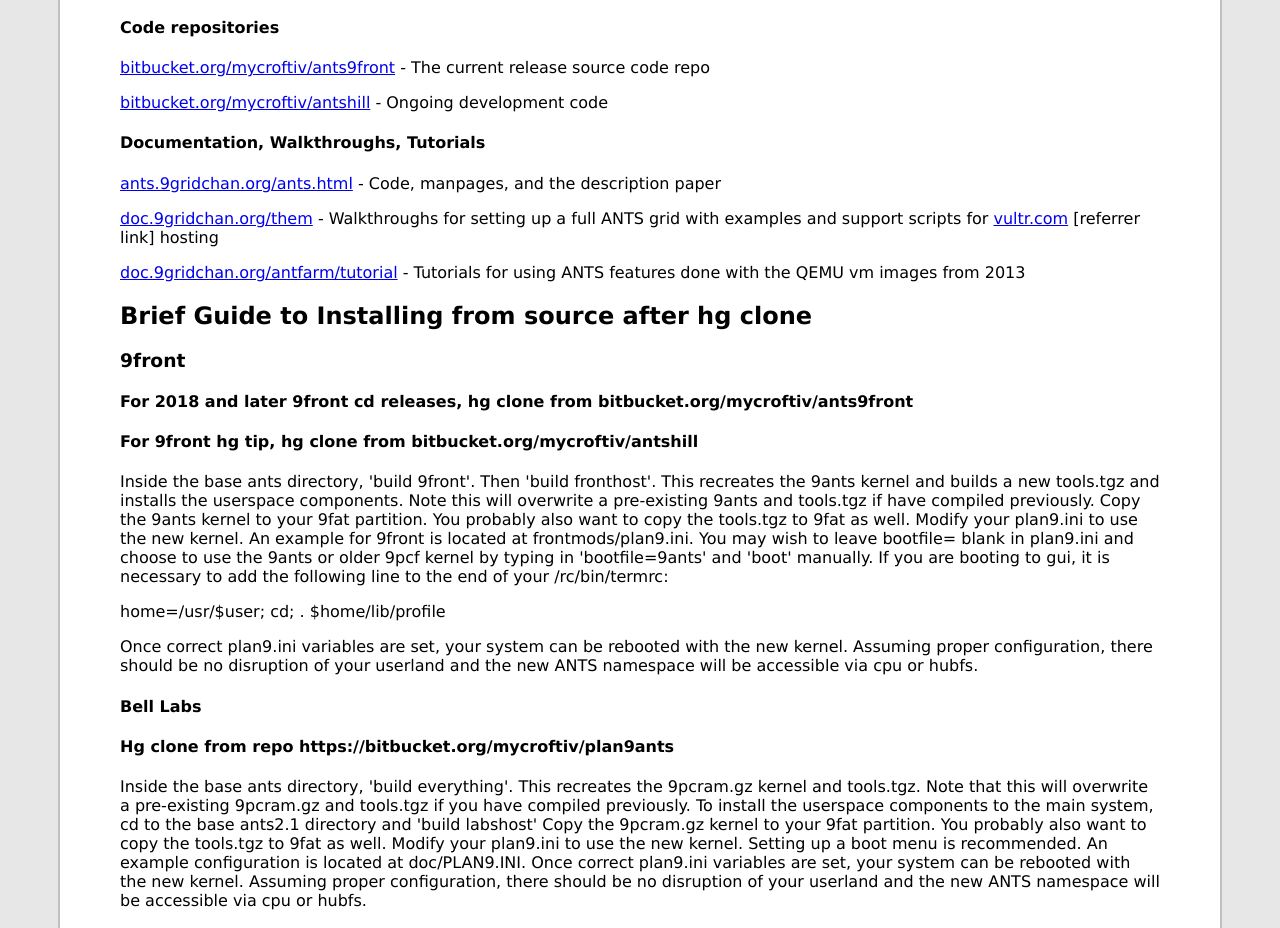
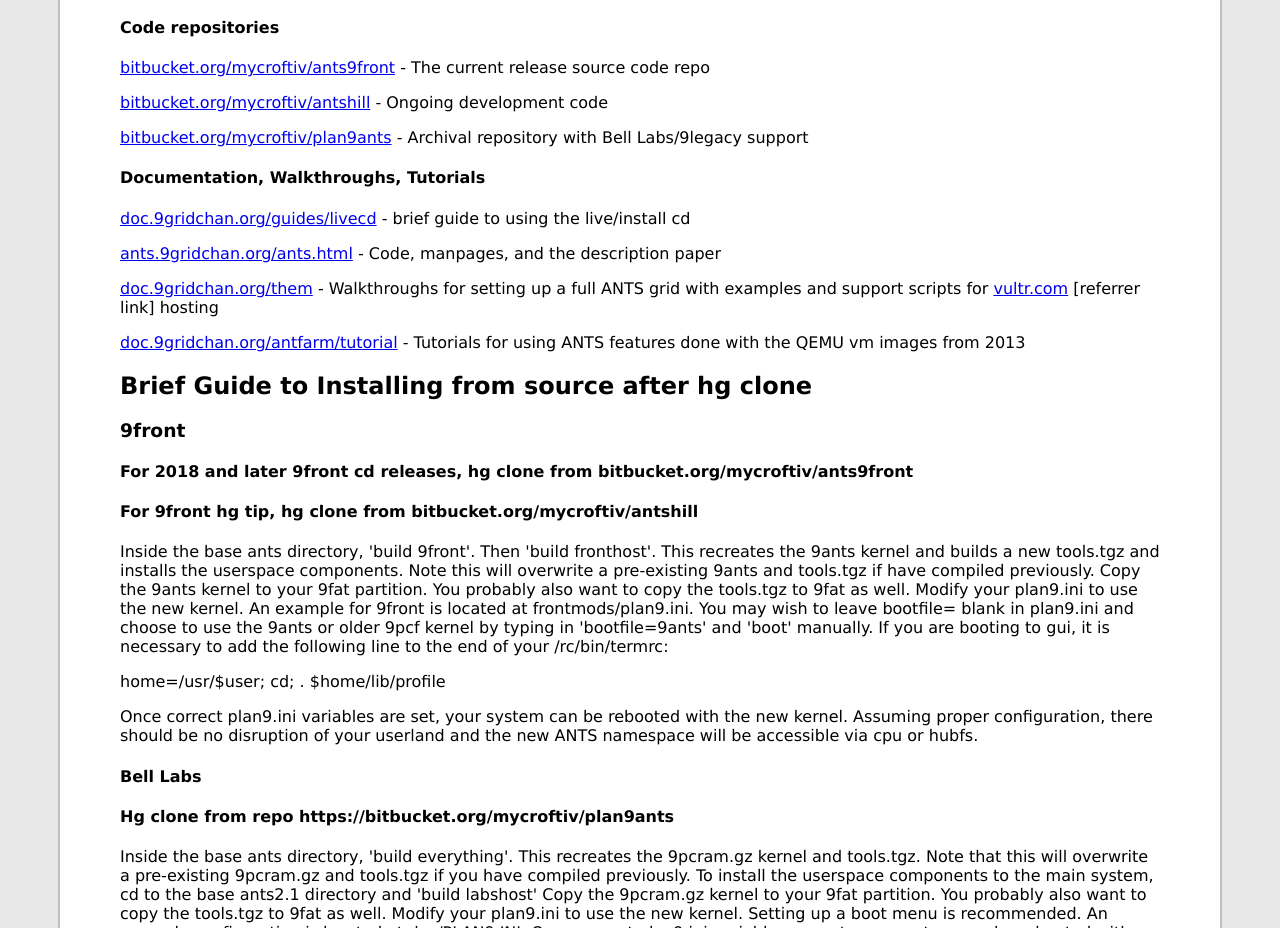
Before and after one commit to Plan9-Archive/antshill, a plain HTML site: page index.html in a window 1280 px wide. Shown: the part 1008-1936 px from the top of the page. Drawn offline with Linux system fonts and the light colour scheme.

Commit message:
update livecd links to https compatible

```diff
--- a/index.html
+++ b/index.html
@@ -25,7 +25,7 @@ a:hover { text-decoration: none; color: #C00; background: #FC0; }
 <div id="body">
 ANTS is a set of tools to structure and manage Plan 9 namespaces to make systems and grids more flexible, reliable, and easy to administer. It primarily supports the 9front distribution of Plan 9, although an older version can be installed to the Bell Labs or 9legacy versions also. ANTS is well suited to cloud based hosting and scripts for use with vultr.com are provided.
 <h4>Live/install cd link and guide </h4>
-There is now a live/install cd for the ANTS environment, based on the 9front cd image. It is located at <a href="http://files.9gridchan.org/9ants386v2.iso.gz">files.9gridchan.org/9ants386v2.iso.gz</a>. A 64-bit version is at <a href="http://files.9gridchan.org/9ants64.iso.gz">files.9gridchan.org/9ants64.iso.gz</a>. A brief guide to using it is located at <a href="http://doc.9gridchan.org/guides/livecd">doc.9gridchan.org/guides/livecd</a>. This is intended as a contribution of experimental code and ideas to the 9front project, not as a competing release. Thanks to Cinap and the rest of the 9front developers and users for their assistance and support. Newcomers to Plan 9 should stick to the standard <a href="http://9front.org">9front.org</a> release.
+There is now a live/install cd for the ANTS environment, based on the 9front cd image. It is located at <a href="//files.9gridchan.org/9ants386v2.iso.gz">files.9gridchan.org/9ants386v2.iso.gz</a>. A 64-bit version is at <a href="//files.9gridchan.org/9ants64.iso.gz">files.9gridchan.org/9ants64.iso.gz</a>. A brief guide to using it is located at <a href="//doc.9gridchan.org/guides/livecd">doc.9gridchan.org/guides/livecd</a>. This is intended as a contribution of experimental code and ideas to the 9front project, not as a competing release. Thanks to Cinap and the rest of the 9front developers and users for their assistance and support. Newcomers to Plan 9 should stick to the standard <a href="http://9front.org">9front.org</a> release.
 <h4>Update and Status 5 January 2018</h4>
 The ANTS repos are being changed as a result of the move to 9front-only development and support. The stable repo, synced to 9front releases, will be <a href="https://bitbucket.org/mycroftiv/ants9front">bitbucket.org/mycroftiv/ants9front</a> and development against 9front hg tip will be <a href="https://bitbucket.org/mycroftiv/antshill">bitbucket.org/mycroftiv/antshill</a>. Due to release timing issues, the ants9front repo will not stabilize until the next 9front .iso release. For the most recent December 2017 "Screenlock Goodnight" iso, use the plan9ants repo. The previous ANTS repo, found at <a href="https://bitbucket.org/mycroftiv/plan9ants">bitbucket.org/mycroftiv/plan9ants</a> will now be left as a static artifact to build with Bell Labs or 9legacy and 9front release r6245. The "antsexperiments" repo is no longer used for development.
 <h4>Development Blog</h4>
@@ -44,7 +44,9 @@ ANTS is a modular toolkit. The components can be used separately:
 <h4>Code repositories</h4>
 <p><a href="https://bitbucket.org/mycroftiv/ants9front">bitbucket.org/mycroftiv/ants9front</a> - The current release source code repo<p>
 <p><a href="https://bitbucket.org/mycroftiv/antshill">bitbucket.org/mycroftiv/antshill</a> - Ongoing development code<p>
+<p><a href="https://bitbucket.org/mycroftiv/plan9ants">bitbucket.org/mycroftiv/plan9ants</a> - Archival repository with Bell Labs/9legacy support<p>
 <h4>Documentation, Walkthroughs, Tutorials</h4>
+<p><a href="//doc.9gridchan.org/guides/livecd">doc.9gridchan.org/guides/livecd</a> - brief guide to using the live/install cd<p>
 <p><a href="//ants.9gridchan.org/ants.html">ants.9gridchan.org/ants.html</a> - Code, manpages, and the description paper<p>
 <p><a href="//doc.9gridchan.org/them/">doc.9gridchan.org/them</a> - Walkthroughs for setting up a full ANTS grid with examples and support scripts for <a href="http://www.vultr.com/?ref=6843332">vultr.com</a> [referrer link] hosting<p>
 <p><a href="//doc.9gridchan.org/antfarm/tutorial">doc.9gridchan.org/antfarm/tutorial</a> - Tutorials for using ANTS features done with the QEMU vm images from 2013<p>
```
Also changed, not shown: 1 other file.
